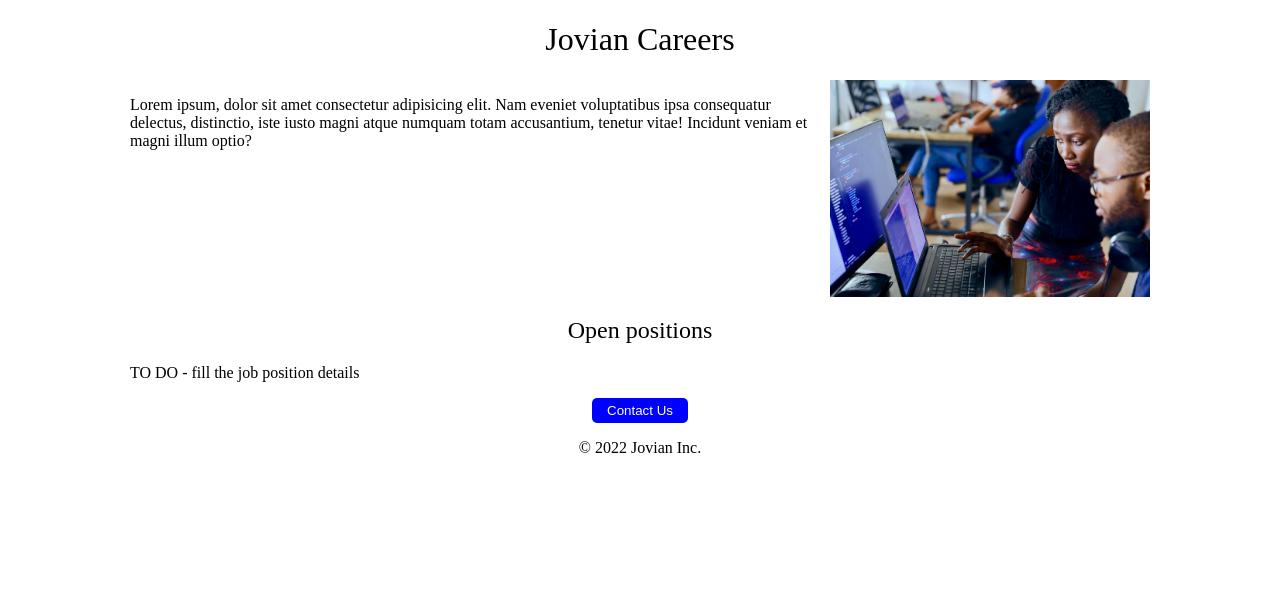
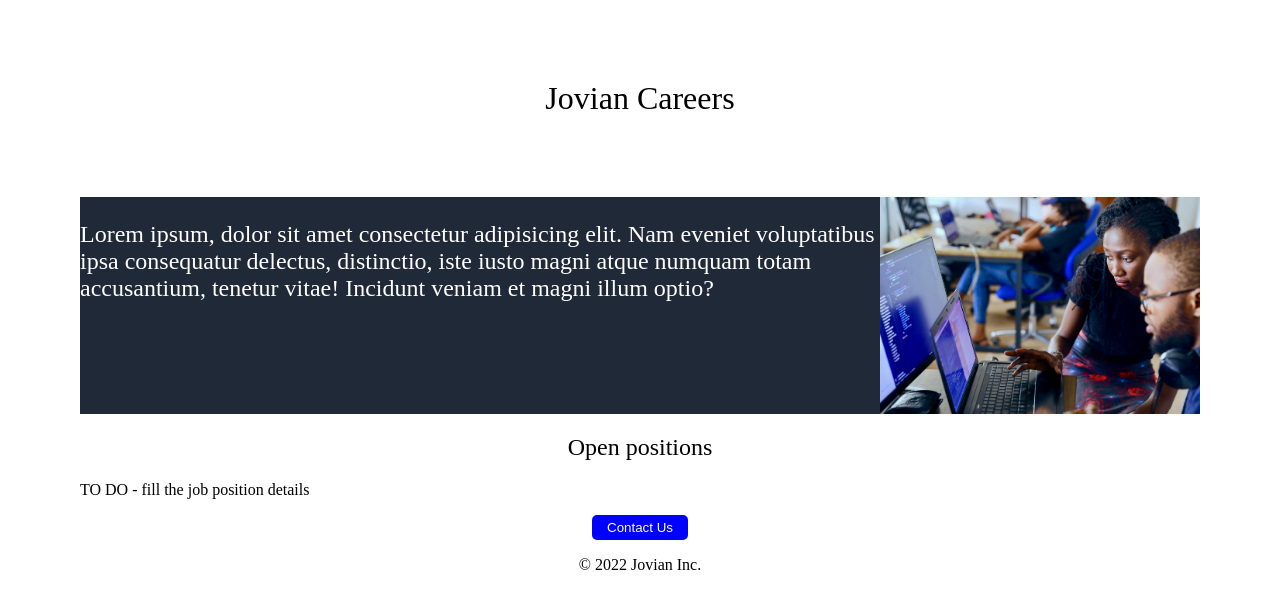
Before and after one commit to nageshpk/Career-site-v2, a Flask app: page / in a window 1280 px wide. Shown: the top 609 px of the page. Run offline with Flask 2, Linux system fonts and the light colour scheme.

Commit message:
modified CSS

```diff
--- a/static/css/main.css
+++ b/static/css/main.css
@@ -5,7 +5,7 @@ body {
 
 
 .container {
-    max-width: 1020px;
+    max-width: 1120px;
     margin: 0 auto;
 }
 
@@ -13,6 +13,13 @@ body {
 .hero {
     display: flex;
     align-content: center;
+    background-color: rgb(31 41 55);
+    width: 100%;
+}
+
+.hero-text {
+    color: white;
+    font-size: 24px;
 }
 
 
@@ -20,6 +27,11 @@ img {
     max-width: 320px;
     height: 100%;
     object-fit: cover;
+}
+
+h1 {
+    margin-top: 80px;
+    margin-bottom: 80px;
 }
 
 h1,
```
